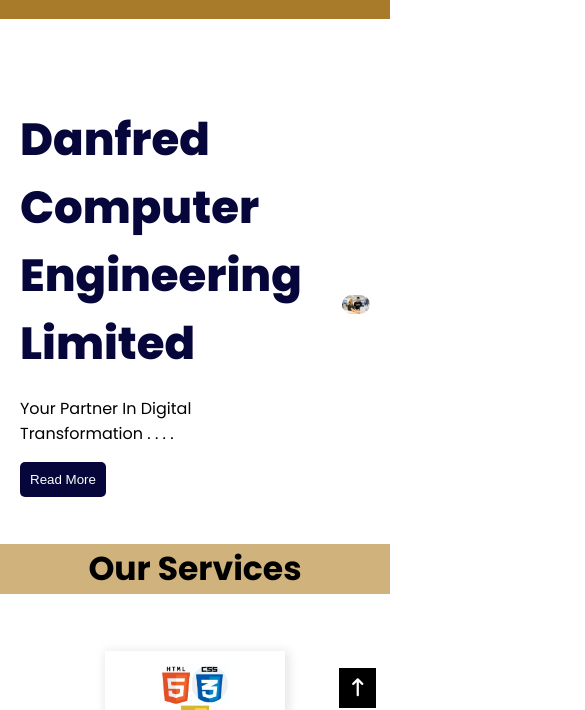
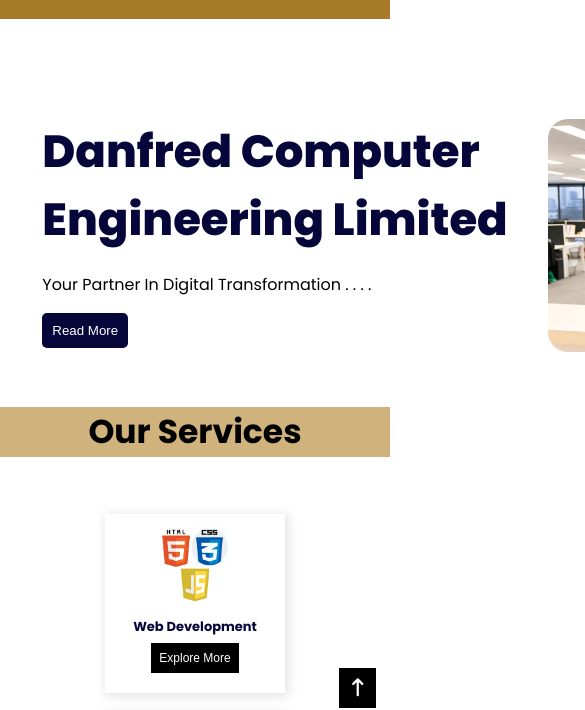
Before and after one commit to Onyekachi331/danfred-computer-engineering-limited, a plain HTML site: page index.html in a window 390 px wide. Shown: the part 66-776 px from the top of the page, 585 px wide, since content can reach past the window. Drawn offline with Linux system fonts and the light colour scheme; files whose address does not match are found by name.

Commit message:
Update index.html

```diff
--- a/index.html
+++ b/index.html
@@ -205,6 +205,9 @@
         #check:checked~ul {
             left: 0;
         }
+          .body-group{
+              flex-wrap: wrap;
+          }
     }
 
     .body-group {
@@ -214,6 +217,7 @@
         padding: 20px;
         gap: 40px;
         padding-top: 50px;
+        width: 900px;
     }
 
     .body-text h1 {
```
